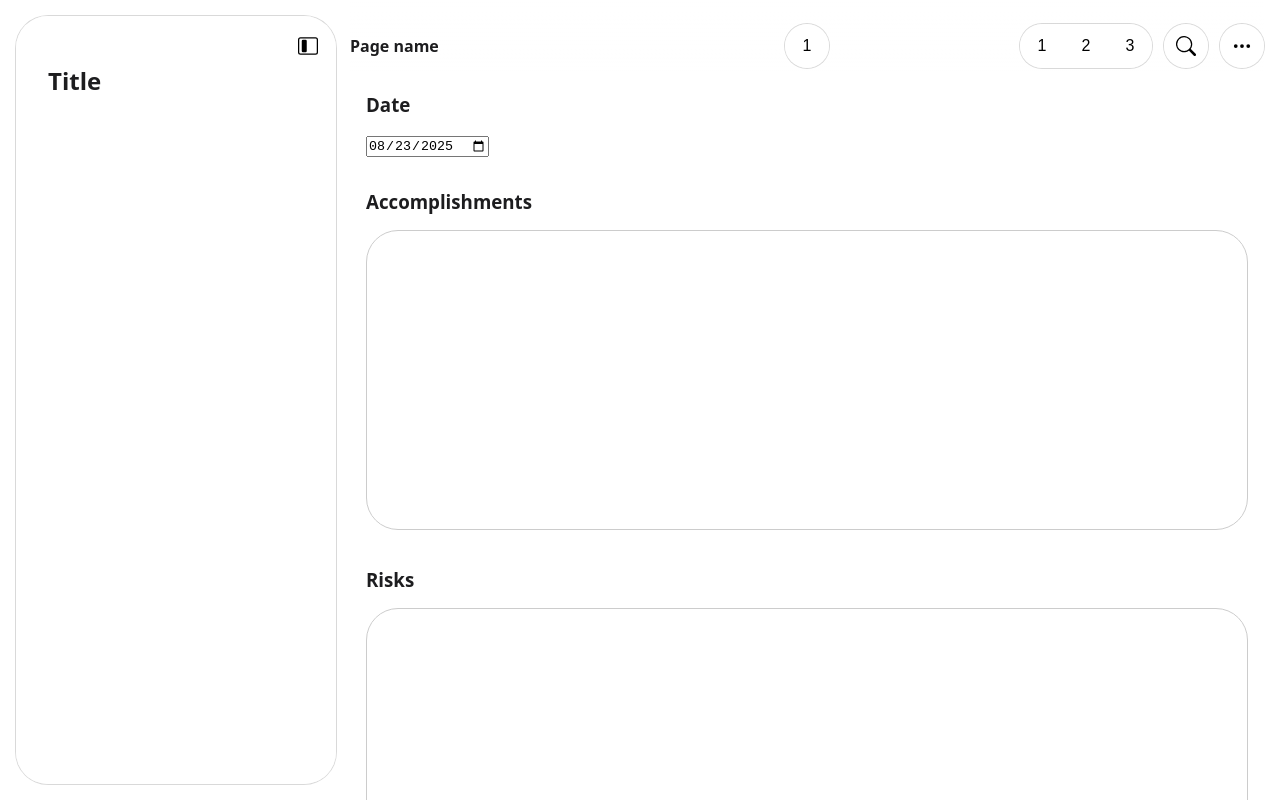
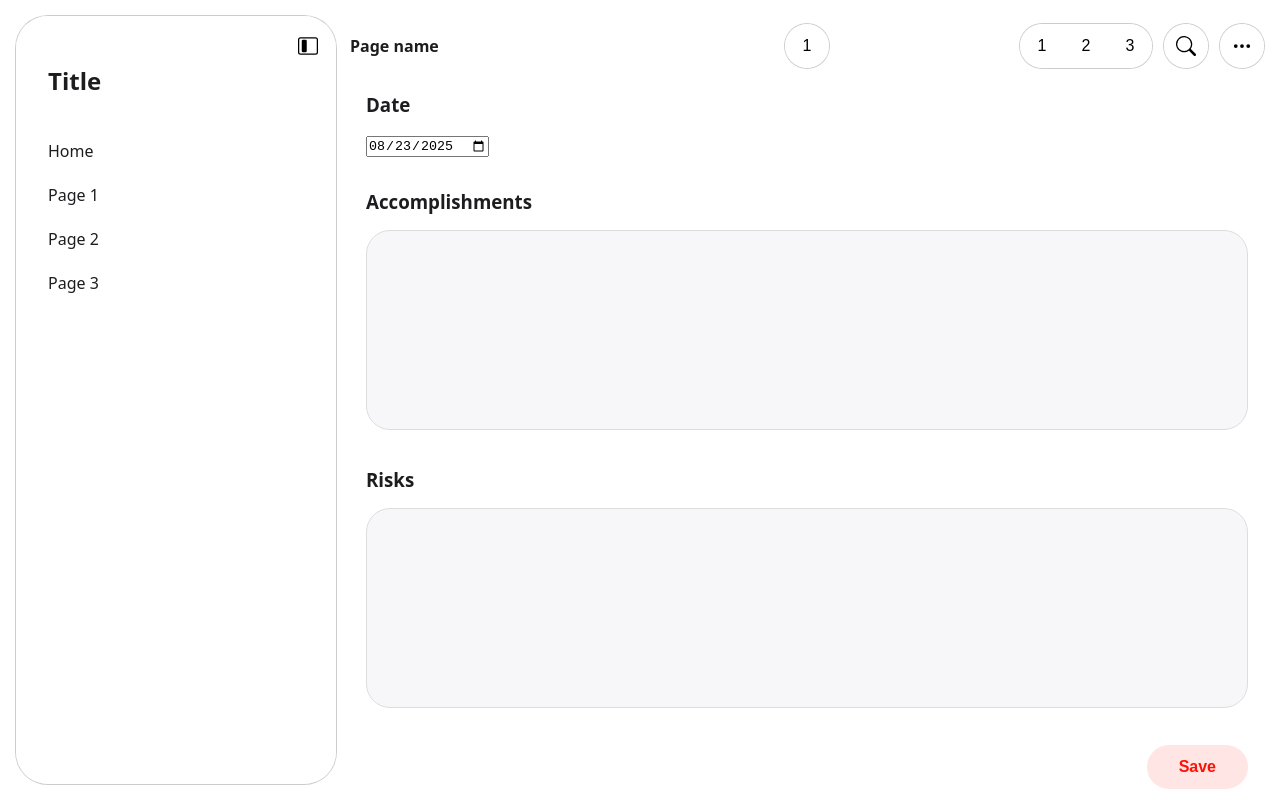
Before and after one commit to stephenmatheis/msr, a Next.js app: page / in a window 1280 px wide. Built offline with nearby package versions, Linux system fonts and the light colour scheme.

Commit message:
feat: chrome & buttons

```diff
--- a/app/_utils.scss
+++ b/app/_utils.scss
@@ -2,5 +2,5 @@
     background: rgb(255, 255, 255, 0.75);
     backdrop-filter: blur(7px);
     border-radius: 2rem;
-    box-shadow: 0px 0px 0px 1px rgba(0, 0, 0, 0.15);
+    box-shadow: 0px 0px 0px 1px rgba(0, 0, 0, 0.2);
 }
--- a/app/layout.scss
+++ b/app/layout.scss
@@ -1,9 +1,8 @@
 :root {
-    // --background: linear-gradient(90deg, rgb(255, 125, 85), rgb(241, 110, 127));
-    // --background: linear-gradient(90deg, rgb(238, 238, 240), rgb(238, 238, 240));
     --background: #ffffff;
     --foreground: #1d1d1f;
-    --primary: #ff4943;
+    --primary: #ff1005;
+    --primary-light: #ffe5e3;
     --white: #ffffff;
     --sidebar-width: 352px;
     --sidebar-padding: 1rem;
--- a/components/home/home.module.scss
+++ b/components/home/home.module.scss
@@ -26,16 +26,18 @@
         }
 
         textarea {
-            height: 300px;
-            border: solid 1px #ccc;
+            height: 200px;
+            border: solid 1px #dddddd;
+            background-color: #f7f7fa;
             resize: none;
             width: 100%;
-            border-radius: 2rem;
+            border-radius: 1.5rem;
             padding: 1.5rem 1rem;
 
             &:focus {
                 outline: none;
                 border: solid 1px var(--primary);
+                background-color: #fff5f5;
             }
         }
     }
@@ -47,8 +49,8 @@
         margin-bottom: 2rem;
 
         button {
-            background-color: var(--primary);
-            color: var(--white);
+            background-color: var(--primary-light);
+            color: var(--primary);
             height: 44px;
             padding-inline: 2rem;
             border-radius: 22px;
@@ -75,10 +77,6 @@
         border-radius: 50%;
         z-index: 10;
 
-        &:hover {
-            background-color: #f0f0f3;
-        }
-
         svg {
             width: 20px;
             height: 20px;
--- a/components/home/home.tsx
+++ b/components/home/home.tsx
@@ -31,6 +31,7 @@ export function Home() {
                 <Toolbar.Leading>
                     <motion.div
                         className={styles.group}
+                        whileHover={{ scale: 1.15 }}
                         variants={{
                             open: {
                                 x: 16 * -4,
@@ -182,8 +183,8 @@ export function Home() {
                             }}
                         />
                     </div>
-                    <div
-                        className={styles.buttons}
+                    <div className={styles.buttons}>
+                        <button
                             onClick={() => {
                                 console.log(values);
 
@@ -240,7 +241,8 @@ export function Home() {
                                 });
                             }}
                         >
-                        <button>Save</button>
+                            Save
+                        </button>
                     </div>
                 </div>
             </Main>
--- a/components/sidebar/sidebar.module.scss
+++ b/components/sidebar/sidebar.module.scss
@@ -11,13 +11,34 @@
 
     .content {
         height: 100%;
-        padding: 3rem 2rem;
+        padding: 3rem 1rem;
 
         @include utils.glass;
 
         .title {
             font-size: 1.5rem;
             font-weight: 700;
+            margin-bottom: 2rem;
+            padding-inline: 1rem;
+        }
+
+        .pages {
+            .page {
+                &:hover {
+                    background-color: var(--primary-light);
+                    color: var(--primary);
+                    border-radius: 22px;
+                }
+
+                a {
+                    display: flex;
+                    align-items: center;
+                    height: 44px;
+                    width: 100%;
+                    padding-inline: 1rem;
+                    font-weight: 500;
+                }
+            }
         }
     }
 }
--- a/components/sidebar/sidebar.tsx
+++ b/components/sidebar/sidebar.tsx
@@ -1,5 +1,6 @@
 "use client";
 
+import Link from "next/link";
 import * as motion from "motion/react-client";
 import { useUI } from "@/providers/ui-provider";
 import styles from "./sidebar.module.scss";
@@ -28,6 +29,20 @@ export function Sidebar() {
         >
             <div className={styles.content}>
                 <div className={styles.title}>Title</div>
+                <div className={styles.pages}>
+                    <div className={styles.page}>
+                        <Link href="/">Home</Link>
+                    </div>
+                    <div className={styles.page}>
+                        <Link href="/">Page 1</Link>
+                    </div>
+                    <div className={styles.page}>
+                        <Link href="/">Page 2</Link>
+                    </div>
+                    <div className={styles.page}>
+                        <Link href="/">Page 3</Link>
+                    </div>
+                </div>
             </div>
         </motion.div>
     );
--- a/components/toolbar/toolbar.module.scss
+++ b/components/toolbar/toolbar.module.scss
@@ -23,8 +23,6 @@
             left: 0;
             height: calc(100% + 0.75rem);
             width: 100%;
-            // background: linear-gradient(rgb(255, 255, 255, 1) 0%, rgb(255, 255, 255, 0) 100%);
-            background: linear-gradient(rgb(255, 255, 255, 1) 0%, rgb(255, 255, 255, .5) 100%);
             backdrop-filter: blur(2px);
         }
 
@@ -70,10 +68,6 @@
                 height: 44px;
                 border-radius: 50%;
 
-                &:hover {
-                    background-color: #f0f0f3;
-                }
-
                 svg {
                     width: 20px;
                     height: 20px;
--- a/components/toolbar/toolbar.tsx
+++ b/components/toolbar/toolbar.tsx
@@ -36,7 +36,46 @@ export function ToolbarRoot({ children }: ToolbarRootProps) {
 }
 
 export function ToolbarGroup({ children }: { children: React.ReactNode }) {
-    return <div className={styles.group}>{children}</div>;
+    if (Array.isArray(children)) {
+        return (
+            <motion.div className={styles.group}>
+                {children.map((child, i) => {
+                    return (
+                        <motion.div
+                            key={i}
+                            style={{
+                                borderRadius: "50%",
+                            }}
+                            whileHover={{
+                                scale: 1.15,
+                            }}
+                            transition={{
+                                type: "spring",
+                                stiffness: 300,
+                                damping: 20,
+                            }}
+                        >
+                            {child}
+                        </motion.div>
+                    );
+                })}
+            </motion.div>
+        );
+    }
+
+    return (
+        <motion.div
+            className={styles.group}
+            whileHover={{ scale: 1.1 }}
+            transition={{
+                type: "spring",
+                stiffness: 300,
+                damping: 20,
+            }}
+        >
+            {children}
+        </motion.div>
+    );
 }
 
 export function ToolbarLeading({ children }: { children: React.ReactNode }) {
```
Lines whose indentation alone changed are shown as unchanged.
